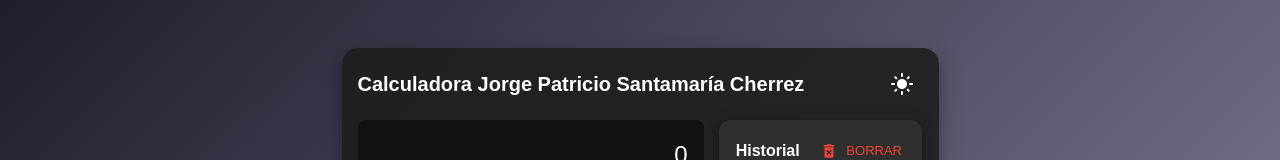
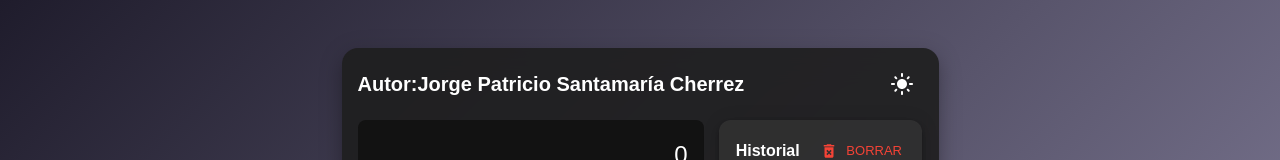
Before and after one commit to Patogol35/Calculadora, a React (Vite) app: page / in a window 1280 px wide. Shown: the top 160 px of the page. Built offline with nearby package versions, Linux system fonts and the light colour scheme.

Commit message:
Update Calculator.jsx

```diff
--- a/src/components/Calculator.jsx
+++ b/src/components/Calculator.jsx
@@ -75,7 +75,7 @@ export default function Calculator({ theme, darkMode, setDarkMode }) {
           }}
         >
           <Typography variant="h6" fontWeight="bold">
-            Calculadora Jorge Patricio Santamaría Cherrez
+            Autor:Jorge Patricio Santamaría Cherrez
           </Typography>
 
           <IconButton
```
